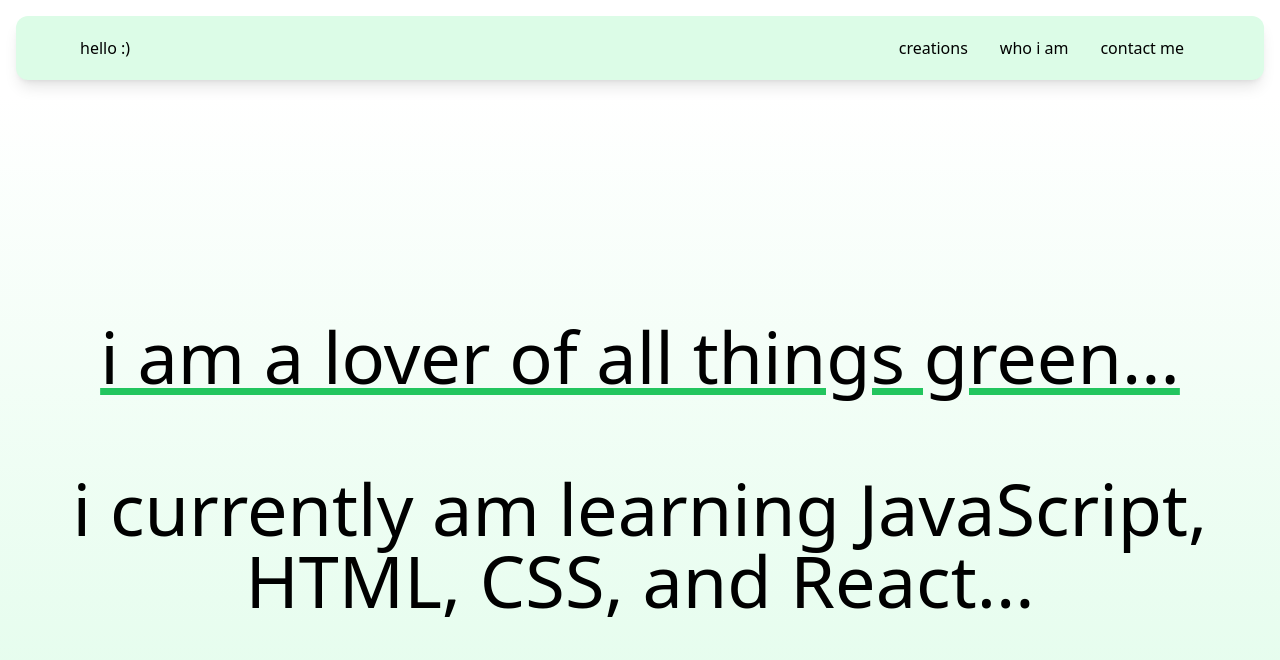
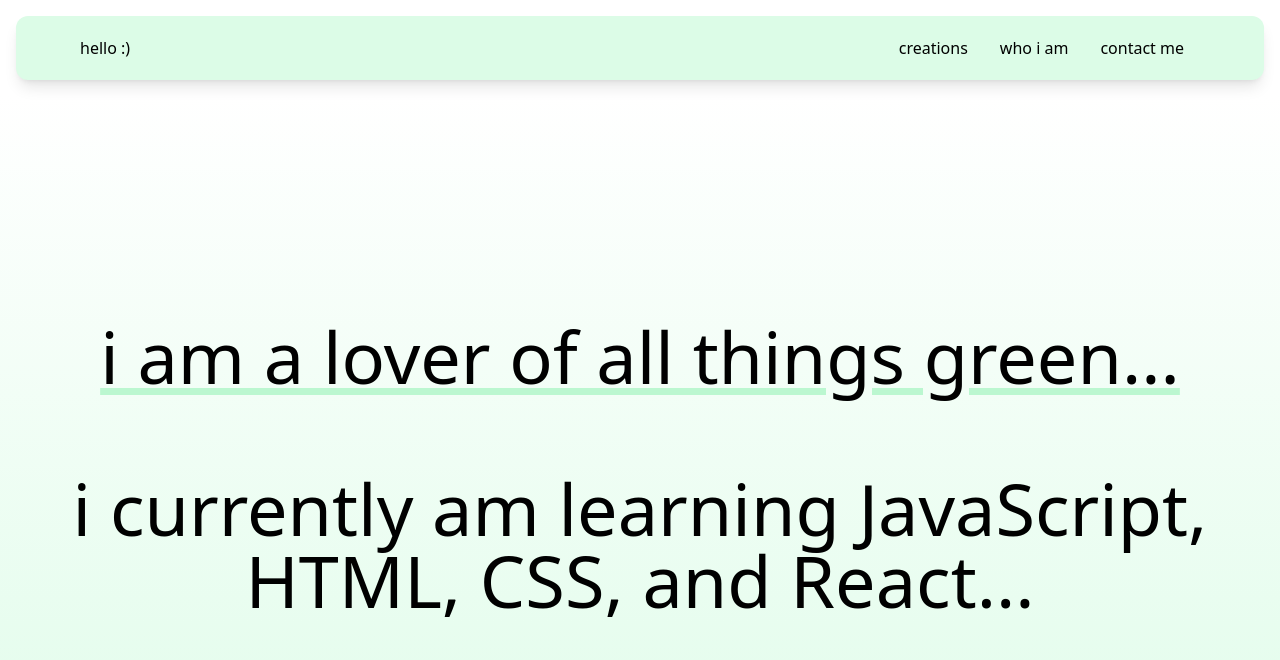
Before and after one commit to pegsdub/tailwindcss-react-v1, a React (Create React App) app: page /me in a window 1280 px wide. Shown: the top 660 px of the page. Built offline with nearby package versions, Linux system fonts and the light colour scheme.

Commit message:
Changed "me" underline color.

```diff
--- a/src/pages/me.js
+++ b/src/pages/me.js
@@ -3,7 +3,7 @@ import React from 'react'
 const Me = () => {
     return (
         <div className="p-8 bg-gradient-to-b from-white to-green-100 h-screen flex flex-col justify-center items-center">
-            <h1 className="text-center lg:text-7xl md:text-7xl sm:text-5xl text-3xl font-extralight mb-14 underline decoration-green-500">
+            <h1 className="text-center lg:text-7xl md:text-7xl sm:text-5xl text-3xl font-extralight mb-14 underline decoration-green-200">
                 i am a lover of all things green...
             </h1>
             <br />
```
